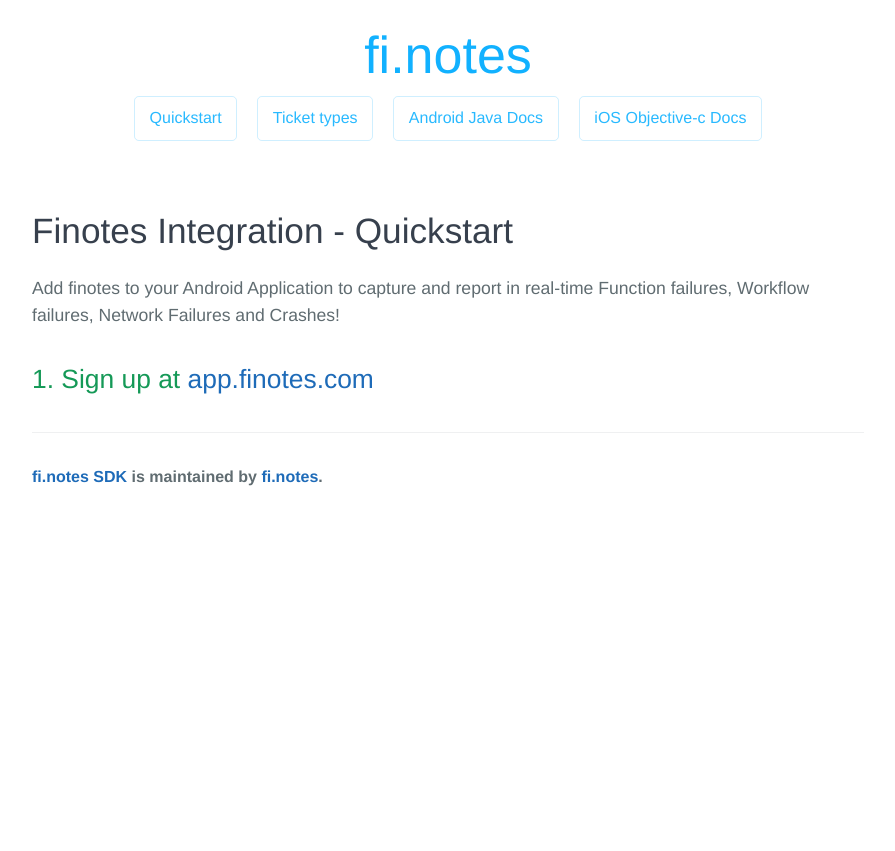
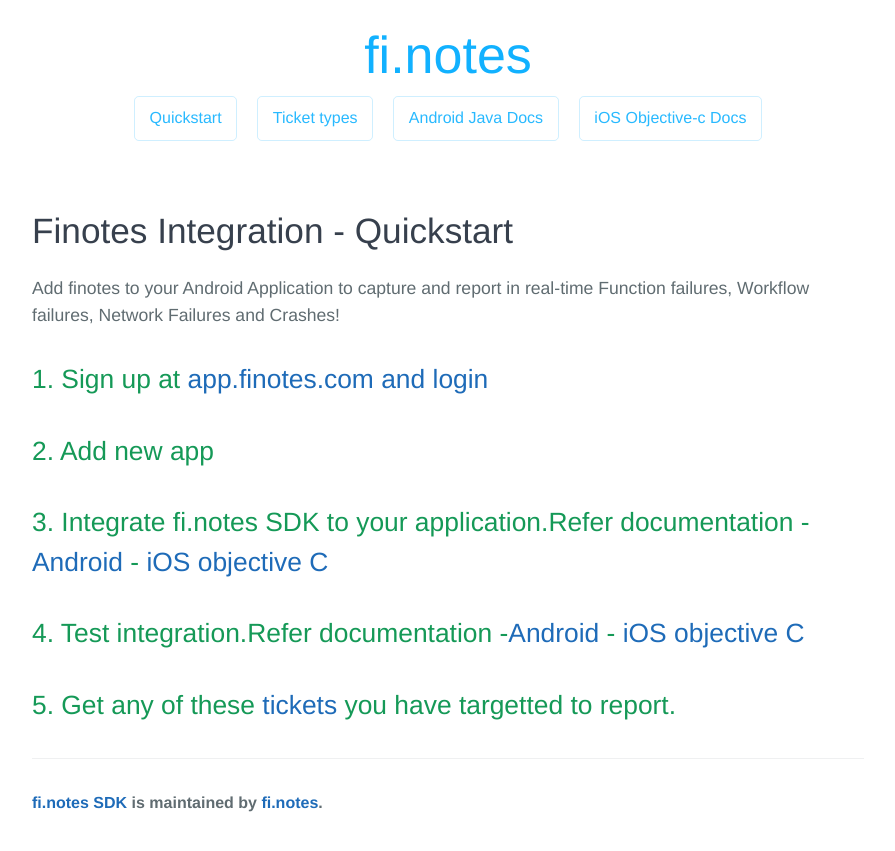
Before and after one commit to finotes/finotes.github.io, a Jekyll site: the page built from index.html, in a window 1280 px wide. Shown: the top 851 px of the page, without its empty margins (192-1087 px from the left). Built offline with Jekyll 4.4.1, drawn with Linux system fonts in a browser that asks for light colours; some web fonts are replaced.

Commit message:
Update index.html

```diff
--- a/index.html
+++ b/index.html
@@ -6,7 +6,10 @@ title: Finotes SDK
 	<h1>Finotes Integration - Quickstart</h1>
 	<p>Add finotes to your Android Application to capture and report in real-time Function failures,
 Workflow failures, Network Failures and Crashes!</p>
-	<h2>1. Sign up at <a href="app.finotes.com/">app.finotes.com</a></h2>
-
+	<h2>1. Sign up at <a href="app.finotes.com/">app.finotes.com and login</a></h2>
+	<h2>2. Add new app </h2>
+	<h2>3. Integrate fi.notes SDK to your application.Refer documentation -<a href="/2018/01/19/android-java-docs">Android</a> - <a href="/2018/01/19/ios-docs">iOS objective C</a></h2>
+	<h2>4. Test integration.Refer documentation -<a href="/2018/01/19/android-java-docs">Android</a> - <a href="/2018/01/19/ios-docs">iOS objective C</a></h2>
+	<h2>5. Get any of these <a href="/2018/01/19/android-java-docs">tickets</a> you have targetted to report.</h2>
 
 </div><!-- /.blurb -->
```
